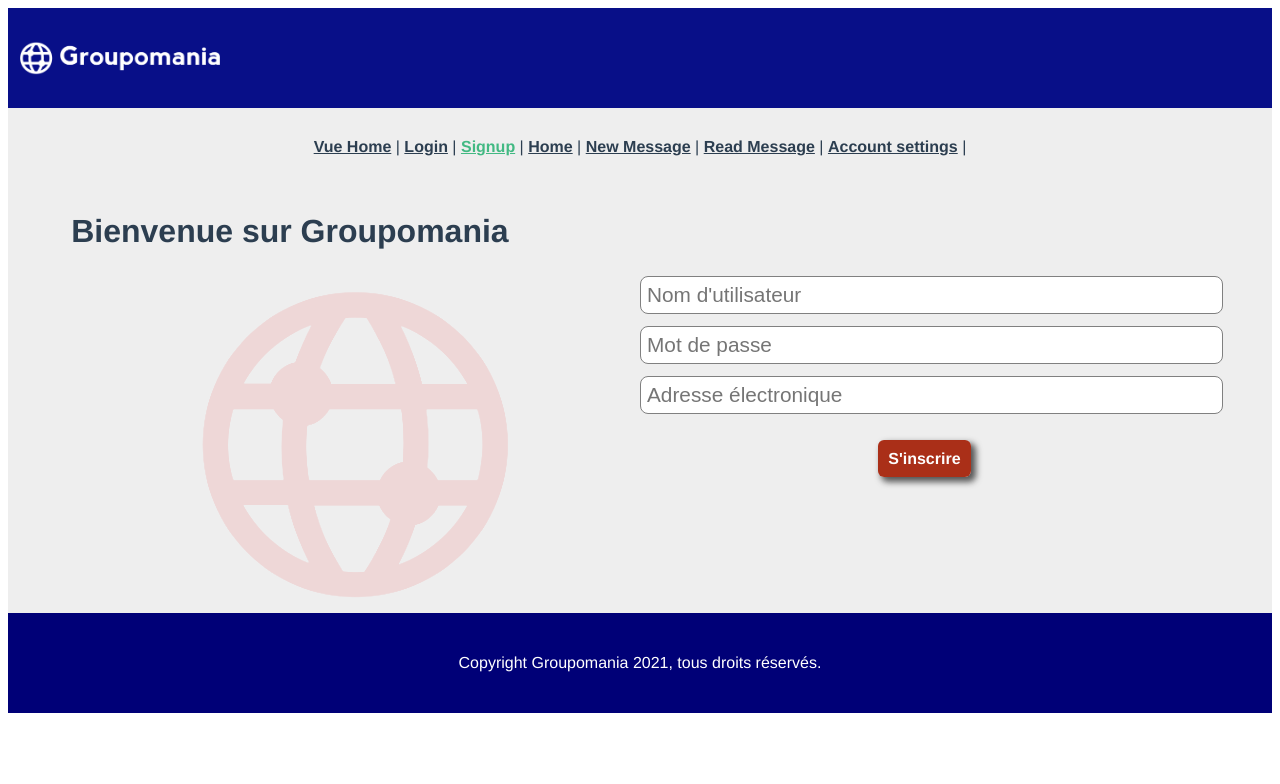
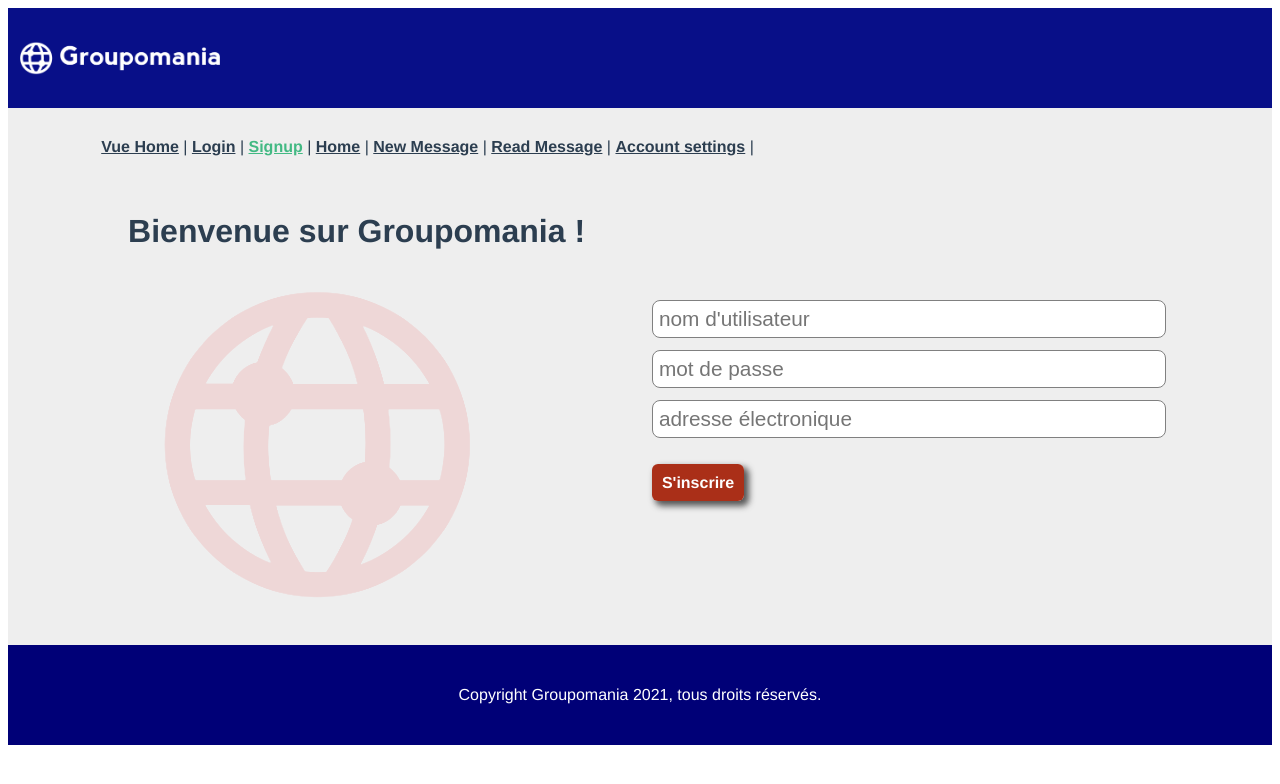
Before and after one commit to yann-lcrx/YannickLacroix_7_22072021, a Vue app in the folder frontend/groupomania/: page /signup in a window 1280 px wide. Shown: the top 784 px of the page. Built offline with nearby package versions, Linux system fonts and the light colour scheme.

Commit message:
Login/signup, component message

```diff
--- a/frontend/groupomania/src/App.vue
+++ b/frontend/groupomania/src/App.vue
@@ -7,6 +7,7 @@
           <p>Se déconnecter</p>
       </div>
     </header>
+    <div class="container">
       <div id="nav">
         <router-link to="/">Vue Home</router-link> |
         <router-link to="/login">Login</router-link> |
@@ -17,6 +18,7 @@
         <router-link to="/profile">Account settings</router-link> |
       </div>
       <router-view />
+    </div>
     <footer>
       <p>Copyright Groupomania 2021, tous droits réservés.</p>
     </footer>
@@ -56,7 +58,6 @@
   font-family: Avenir, Helvetica, Arial, sans-serif;
   -webkit-font-smoothing: antialiased;
   -moz-osx-font-smoothing: grayscale;
-  text-align: center;
   color: #2c3e50;
   background-color: #eeeeee;
 }
@@ -86,6 +87,12 @@
     margin-left: 12px;
   }
 }
+
+.container {
+  max-width: 90%;
+  margin: auto;
+}
+
 footer {
   background-color: #000077;
   color: #fff;
--- a/frontend/groupomania/src/components/Button.vue
+++ b/frontend/groupomania/src/components/Button.vue
@@ -15,7 +15,7 @@ export default {
 }
 </script>
 
-<style lang="scss" scoped>
+<style lang="scss">
     .btn {
         color: #fefefe;
         text-decoration: none;
--- /dev/null
+++ b/frontend/groupomania/src/components/Message.vue
@@ -0,0 +1,41 @@
+<template>
+    <a href="">
+        <div class="message">
+            <div class="message__header"><h2>Lorem ipsum</h2><p>Par Lorem ipsum</p></div>
+            <p>Lorem ipsum dolor sit amet, consectetur adipiscing elit, sed do eiusmod tempor incididunt ut labore et dolore magna aliqua. Ut enim ad minim veniam, quis nostrud exercitation ullamco laboris nisi ut aliquip ex ea commodo consequat. Duis aute irure dolor in reprehenderit in voluptate velit esse cillum dolore eu fugiat nulla pariatur. Excepteur sint occaecat cupidatat non proident, sunt in culpa qui officia deserunt mollit anim id est laborum.</p>
+            <p>9 commentaires</p>
+        </div>
+    </a>
+</template>
+
+<script>
+export default {
+        name: "Message",
+        props: {
+
+        },
+    }
+</script>
+
+<style lang="scss" scoped>
+    a {
+        color: unset;
+        text-decoration: none;
+    }
+    .message{
+        padding: 8px;
+        background-color: #fefefe;
+        border-radius: 12px;
+        margin-bottom: 24px;
+        border: 1px solid #cecece;
+        text-align: justify;
+        &__header {
+            display: flex;
+            flex-flow: nowrap row;
+            justify-content: space-between;
+            > p {
+                align-self: center;
+            }
+        }
+    }
+</style>
--- /dev/null
+++ b/frontend/groupomania/src/components/MessageList.vue
@@ -0,0 +1,28 @@
+<template>
+    <div>
+        <section>
+            <Message />
+            <Message />
+            <Message />
+        </section>
+        <aside>
+            <Button text="Ecrire un message" class="btn btn--write" link="google.com"/>
+        </aside>
+    </div>
+</template>
+
+<script>
+    import Message from "@/components/Message";
+    import Button from "@/components/Button";
+
+    export default {
+        name: "MessageList",
+        components: {
+            Message, Button
+        }
+    }
+</script>
+
+<style lang="sass" scoped>
+
+</style>
--- a/frontend/groupomania/src/components/UserForm.vue
+++ b/frontend/groupomania/src/components/UserForm.vue
@@ -6,8 +6,9 @@
                 <img src="../assets/icon.png" alt="icône Groupomania">
             </div>
             <form>
-                    <TextInput id="username" placeholder="Nom d'utilisateur"/>
-                    <TextInput id="password" type="password" placeholder="Mot de passe"/>
+                    <div v-for="(field, index) in fieldList" :key="index">
+                        <TextInput :id="field.id" :placeholder="field.placeholder" :type="field.type"/>
+                    </div>
                     <div class="buttons">
                         <Button link="#" :type="buttonClass" :text="buttonLabel" />
                     </div>
@@ -25,13 +26,20 @@
         components: {
             TextInput, Button
         },
+        data() {
+            return {
+                fieldList: [
+                    {id: "username", placeholder: "nom d'utilisateur"},
+                    {id: "password", placeholder: "mot de passe"},
+                    {id: "email", type: "email", placeholder: "adresse électronique"}
+                ]
+            }
+        },
         props: {
             formType: String,
             buttonLabel: String,
             buttonClass: String,
-        fieldList: {
-            Type: Object
-        }
+            //fieldList: Array
         }
 };
 </script>
@@ -42,10 +50,12 @@
             display: flex;
             margin-bottom: 32px;
             justify-content: space-between;
+        }
+    }
     form {
         flex: 0.9;
-            }
-        }
+        max-width: 500px;
+        margin-top: 24px;
     }
     h1 {
         text-align: initial;
--- a/frontend/groupomania/src/router/index.js
+++ b/frontend/groupomania/src/router/index.js
@@ -30,9 +30,9 @@ const routes = [
   },
   {
     path: "/message",
-    name: "Message",
+    name: "ReadMessage",
     component: () =>
-      import("../views/Message.vue"),
+      import("../views/ReadMessage.vue"),
   },
   {
     path: "/writenew",
--- a/frontend/groupomania/src/views/Homepage.vue
+++ b/frontend/groupomania/src/views/Homepage.vue
@@ -0,0 +1,19 @@
+<template>
+    <section>
+        <MessageList />
+    </section>
+</template>
+
+<style lang="scss" scoped>
+</style>
+
+<script>
+    import MessageList from "@/components/MessageList"
+
+    export default {
+        name: "Homepage",
+        components: {
+            MessageList
+        }
+    }
+</script>
--- a/frontend/groupomania/src/views/Login.vue
+++ b/frontend/groupomania/src/views/Login.vue
@@ -1,6 +1,8 @@
 <template>
-    <div class="container">
-        <UserForm formType="login" buttonLabel="Se connecter" buttonClass="btn btn--login"/>
+    <div>
+        <UserForm fieldList="[{id: 'username', placeholder: 'nom d'utilisateur'},
+                    {id: 'password', placeholder: 'mot de passe'},
+                    {id: 'email', type: 'email', placeholder: 'adresse électronique'}]" formType="login" buttonLabel="Se connecter" buttonClass="btn btn--login"/>
     </div>
 </template>
 
@@ -14,11 +16,3 @@
         },
 };
 </script>
-
-
-<style lang="scss" scoped>
-    .container {
-        max-width: 90%;
-        margin: auto;
-    }
-</style>
--- a/frontend/groupomania/src/views/Signup.vue
+++ b/frontend/groupomania/src/views/Signup.vue
@@ -1,80 +1,16 @@
 <template>
-    <div id="login">
-        <section>
-            <h1>Bienvenue sur Groupomania</h1>
-            <div>
-                <div>
-                    <img src="../assets/icon.png" alt="icône Groupomania" class="icon">
-                </div>
-                <div>
-                    <form>
-                        <TextInput id="username" placeholder="Nom d'utilisateur"/>
-                        <TextInput id="password" placeholder="Mot de passe"/>
-                        <TextInput type="email" id="email" placeholder="Adresse électronique"/>
-                        <div class="buttons">
-                            <a href="" class="btn btn--signup">S'inscrire</a>
-                        </div>
-                    </form>
-                </div>
-            </div>
-        </section>
+    <div class="container">
+        <UserForm formType="signup" buttonLabel="S'inscrire" buttonClass="btn btn--signup"/>
     </div>
 </template>
 
-<style scoped lang="scss">
-    #login{
-        max-width: 90%;
-        margin: auto;
-    }
-    h1 {
-        text-align: initial;
-        font-size: 2rem;
-    }
-    .icon {
-        max-width: 380px;
-        mix-blend-mode: darken;
-    }
-    section > div {
-        display: flex;
-        div {
-            flex: 1;
-        }
-    }
-    .btn {
-        color: #fefefe;
-        text-decoration: none;
-        padding: 10px;
-        border-radius: 6px;
-        box-shadow: 4px 4px 6px 1px rgba(22,22,22,0.7);
-        font-weight: bold;
-        &--signup{
-            background-color: #aa2f18;
-        }
-    }
-    input {
-        margin-bottom: 12px;
-        width: 100%;
-        font-size: 1.3rem;
-        padding: 6px;
-        border-radius: 8px;
-        border: 1px gray solid;
-    }
-
-    .buttons{
-        width: 100%;
-        max-width: 600px;
-        margin: auto;
-        margin-top: 24px;
-    }
-</style>
-
 <script>
-    import TextInput from "@/components/TextInput.vue";
+    import UserForm from "@/components/UserForm.vue";
 
     export default {
         name: "Signup",
         components: {
-            TextInput,
-        }
-    }
+            UserForm
+        },
+};
 </script>
```
Also changed, not shown: frontend/groupomania/src/views/Message.vue (deleted), frontend/groupomania/src/views/ReadMessage.vue (added). Lines whose indentation alone changed are shown as unchanged.
